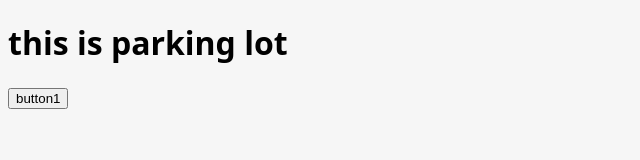
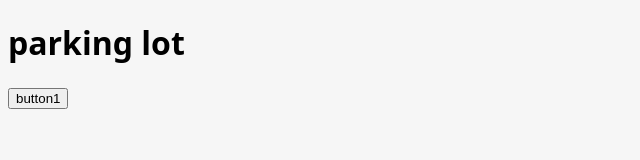
Before and after one commit to djmin43/psychic-system, an Astro site in the folder front-end/: page / in a window 1280 px wide. Shown: the whole page, without its empty margins (0-640 px from the left). Built offline with nearby package versions, Linux system fonts and the light colour scheme; Astro itself is replaced by a stand-in of ours.

Commit message:
change title

```diff
--- a/front-end/src/components/Button.astro
+++ b/front-end/src/components/Button.astro
@@ -2,7 +2,6 @@
 export interface Props {
     label: string;
 }
-
 
 const { label } = Astro.props;
 
--- a/front-end/src/pages/index.astro
+++ b/front-end/src/pages/index.astro
@@ -5,7 +5,7 @@ import Button from "../components/Button.astro";
 
 <Layout title="Parking lot">
 	<main>
-		<h1>this is parking lot</h1>
+		<h1>parking lot</h1>
 		<Button label="button1" />
 
 	</main>
```
